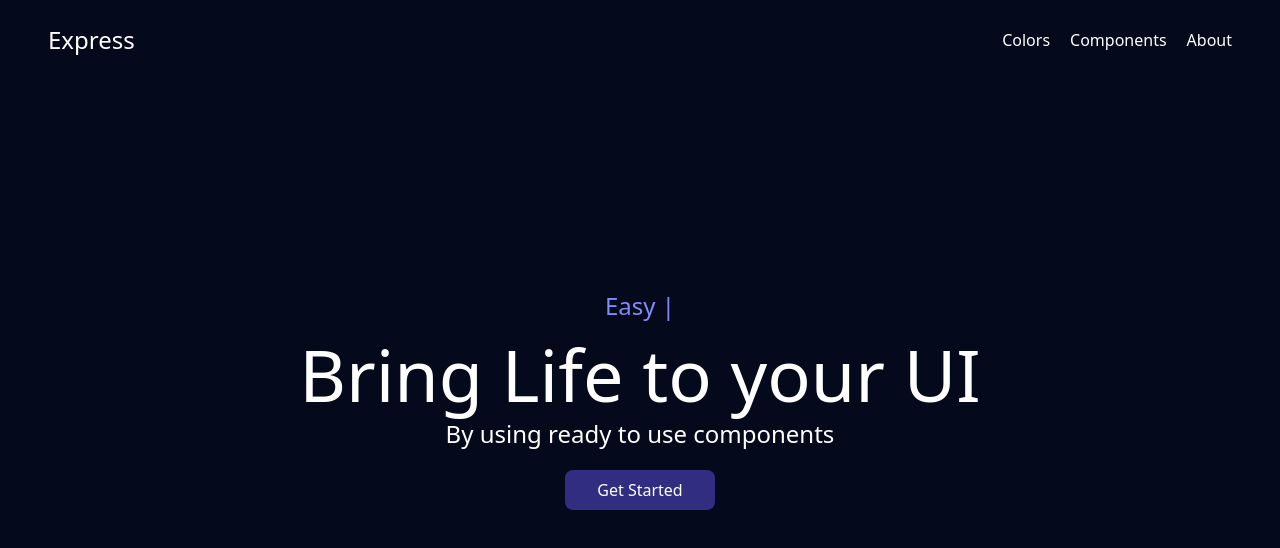
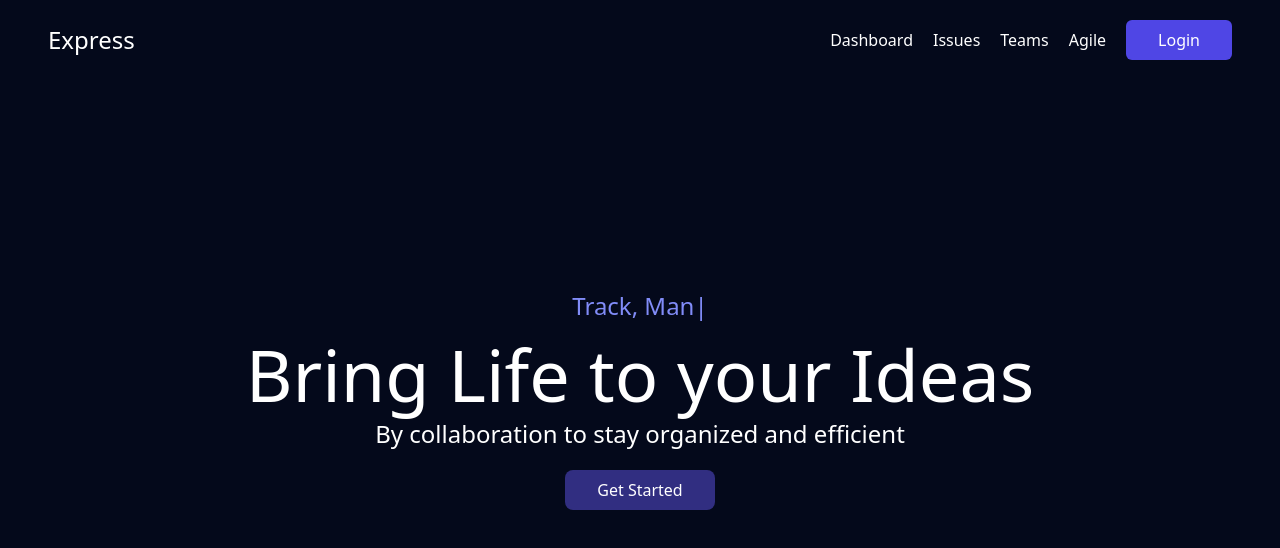
Before and after one commit to uxlabspk/express, a React (Vite) app: page / in a window 1280 px wide. Shown: the top 548 px of the page. Built offline with nearby package versions, Linux system fonts and the light colour scheme.

Commit message:
Adding page routing

```diff
--- a/package.json
+++ b/package.json
@@ -13,6 +13,7 @@
     "react": "^18.2.0",
     "react-dom": "^18.2.0",
     "react-icons": "^5.2.0",
+    "react-router-dom": "^6.23.0",
     "react-typed": "^2.0.12"
   },
   "devDependencies": {
--- a/src/App.jsx
+++ b/src/App.jsx
@@ -1,12 +1,31 @@
-import Home from "./pages/Home"
+import { BrowserRouter, Route, Routes } from "react-router-dom";
+import Home from "./pages/Home";
+import Dashboard from "./pages/Dashboard";
+import Agile from "./pages/Agile";
+import Issues from "./pages/Issues";
+import Signin from "./pages/Signin";
+import Signup from "./pages/Signup";
+import Teams from "./pages/Teams";
+import NotFound from "./pages/NotFound";
 
 
 function App() {
   return (
     <div className="px-12 mx-auto text-white bg-primary">
-      <Home />
+      <BrowserRouter>
+        <Routes>
+          <Route path="/" element={<Home />} />
+          <Route path="/dashboard" element={<Dashboard />} />
+          <Route path="/agile" element={<Agile />} />
+          <Route path="/issues" element={<Issues />} />
+          <Route path="/signin" element={<Signin />} />
+          <Route path="/signup" element={<Signup />} />
+          <Route path="/teams" element={<Teams />} />
+          <Route path="*" element={<NotFound />} />
+        </Routes>
+      </BrowserRouter>
     </div>
-  )
+  );
 }
 
-export default App
+export default App;
--- a/src/components/HeroSection.jsx
+++ b/src/components/HeroSection.jsx
@@ -1,23 +1,22 @@
 import { ReactTyped } from 'react-typed';
-
+import { Link } from 'react-router-dom';
 
 function HeroSection() {
     return (
         <div className="h-[80vh]  flex flex-col items-center justify-center">
             <ReactTyped
                 strings={[
-                    "Easy to used",
-                    "Easy to modify",
-                    "Easy to style"
+                    "Solve, Collaborate, Progress",
+                    "Track, Manage, Resolve"
                 ]}
                 typeSpeed={40}
                 backSpeed={80}
                 loop
                 className='text-2xl text-indigo-400'
             />
-            <h1 className='md:text-7xl text-5xl mt-4'>Bring Life to your UI</h1>
-            <p className='md:text-2xl text-xl mt-2'>By using ready to use components</p>
-            <button className='mt-5 bg-indigo-900 px-8 py-2 rounded-lg hover:bg-indigo-800'>Get Started</button>
+            <h1 className='md:text-7xl text-5xl mt-4'>Bring Life to your Ideas</h1>
+            <p className='md:text-2xl text-xl mt-2'>By collaboration to stay organized and efficient    </p>
+            <Link to={'/signin'} className='mt-5 bg-indigo-900 px-8 py-2 rounded-lg hover:bg-indigo-800'>Get Started</Link>
         </div>
       );
 }
--- a/src/components/NavBar.jsx
+++ b/src/components/NavBar.jsx
@@ -1,30 +1,47 @@
 import React, { useState } from 'react';
 import { AiOutlineClose, AiOutlineMenu } from 'react-icons/ai';
-
+import { Link } from 'react-router-dom';
 
 
 function NavBar() {
-  const[nav, setNav] = useState(false);
+  const[isOpen, setIsOpen] = useState(false);
 
-  const handleNav = () => {
-    setNav(!nav);
+  const toggleMenu = () => {
+    setIsOpen(!isOpen);
   }
 
   return(
     <div className='flex items-center justify-between h-20'>
-      <h1 className='text-2xl'>Express</h1>
-      <ul className='hidden md:flex gap-5'>
-        <li>Colors</li>
-        <li>Components</li>
-        <li>About</li>
+      <h1 className='text-2xl'>
+        <Link to={'/'}>Express</Link>
+      </h1>
+      <ul className='hidden md:flex items-center gap-5'>
+        <li>
+          <Link to='/dashboard'>Dashboard</Link>
+        </li>
+        <li>
+          <Link to={'/issues'}>Issues</Link>
+        </li>
+        <li>
+          <Link to={'/teams'}>Teams</Link>
+        </li>
+        <li>
+          <Link to={'/agile'}>Agile</Link>
+        </li>
+
+        <Link to={'/signin'} className='bg-indigo-600 hover:bg-indigo-700 px-8 py-2 rounded-md'>Login</Link>
+
       </ul>
-      <div onClick={handleNav} className='block md:hidden'>
-        {nav ? <AiOutlineClose /> : <AiOutlineMenu />}
+      <div onClick={toggleMenu} className='block md:hidden'>
+        {isOpen ? <AiOutlineClose /> : <AiOutlineMenu />}
       </div>
-      <ul className={nav ? 'fixed left-0 top-0 bg-gray-900 h-full w-full flex flex-col gap-5 mt-20 p-6 items-center' : 'hidden'}>
-        <li>Colors</li>
-        <li>Components</li>
-        <li>About</li>
+      <ul className={isOpen ? 'fixed left-0 top-0 w-[50%] h-full bg-gray-900 ease-in-out duration-500' : 'ease-in-out duration-500 fixed left-[-100%]'}>
+        <h1 className='w-full text-3xl font-bold text-white m-4 mt-8'>Express</h1>
+          <li className='p-4'>Home</li>
+          <li className='p-4'>Company</li>
+          <li className='p-4'>Resources</li>
+          <li className='p-4'>About</li>
+          <li className='p-4'>Contact</li>
       </ul>
     </div>
   );
--- /dev/null
+++ b/src/pages/Agile.jsx
@@ -0,0 +1,9 @@
+
+
+
+
+export default function Agile() {
+    return(
+        <div></div>
+    );
+}
--- /dev/null
+++ b/src/pages/Dashboard.jsx
@@ -0,0 +1,11 @@
+
+
+
+
+function Dashboard() {
+    return (
+        <div></div>
+    );
+}
+
+export default Dashboard;
--- /dev/null
+++ b/src/pages/Issues.jsx
@@ -0,0 +1,13 @@
+
+
+
+
+
+function Issues() {
+    return(
+        <div></div>
+    );
+}
+
+
+export default Issues;
--- /dev/null
+++ b/src/pages/NotFound.jsx
@@ -0,0 +1,15 @@
+
+import { AiOutlineHome } from 'react-icons/ai';
+import { Link } from 'react-router-dom';
+
+
+
+export default function NotFound() {
+    return (
+        <div className="h-screen flex flex-col items-center justify-center">
+            <p className="text-2xl md:text-4xl">404 | Not Found</p>
+            <p className="mt-2">Access Denied: Resource Unavailable or Unauthorized</p>
+            <Link to={'/'} className='mt-5 flex items-center justify-center gap-2 bg-indigo-600 hover:bg-indigo-700 px-8 py-2 rounded-md'> <AiOutlineHome /> Return to home</Link>
+        </div>
+    );
+}
--- /dev/null
+++ b/src/pages/Signin.jsx
@@ -0,0 +1,9 @@
+
+
+
+
+export default function Signin() {
+    return(
+        <div></div>
+    );
+}
--- /dev/null
+++ b/src/pages/Signup.jsx
@@ -0,0 +1,10 @@
+
+
+
+
+
+export default function Signup() {
+    return (
+        <div></div>
+    );
+}
--- /dev/null
+++ b/src/pages/Teams.jsx
@@ -0,0 +1,9 @@
+
+
+
+
+export default function Teams() {
+    return(
+        <div></div>
+    );
+}
```
Also changed, not shown: 1 other file (tests, documents, lock files or other folders).
